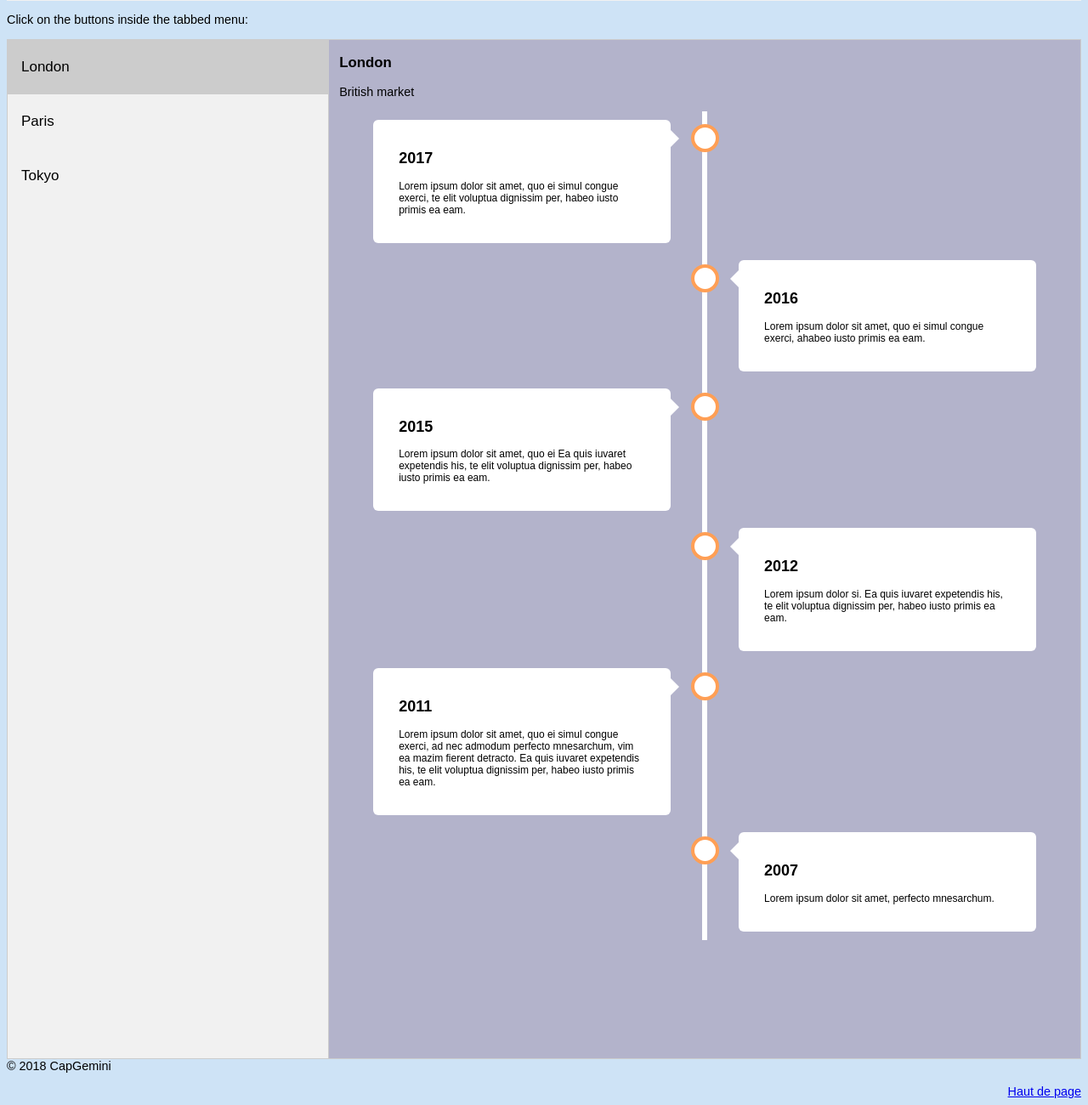
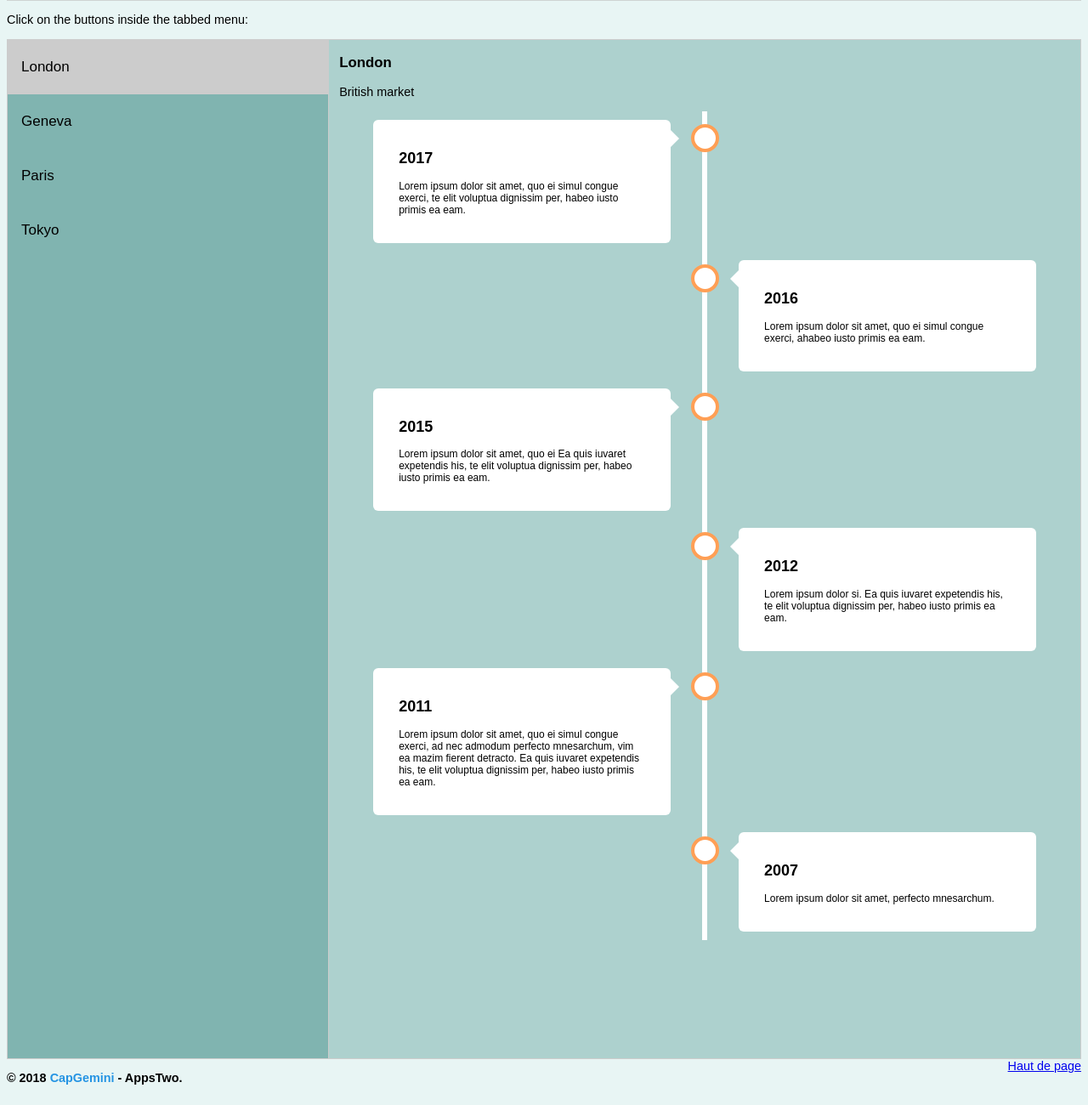
Before and after one commit to llemesre/Tobacco-tracking, a plain HTML site: page index.html in a window 1280 px wide. Shown: the part 96-1396 px from the top of the page at 85% size. Drawn offline with Linux system fonts and the light colour scheme.

Commit message:
Update index.html

```diff
--- a/index.html
+++ b/index.html
@@ -6,7 +6,7 @@
 * {box-sizing: border-box}
 
 body {
-    background-color: #CEE3F6;
+    background-color: #E8F5F4;
     font-family: arial, sans-serif;
     font-size:90%;/* par defaut 100% de la taille paramétrée dans le navigateur */
 }
@@ -19,7 +19,7 @@ text-align:right;
 .tab {
     float: left;
     border: 1px solid #ccc;
-    background-color: #f1f1f1;
+    background-color: #80B4B0;
     width: 30%;
     height: 1200px;
 }
@@ -57,13 +57,13 @@ text-align:right;
     width: 70%;
     border-left: none;
     height: 1200px;
-background-color:#b3b3cb;
+background-color:#ADD1CE;
 }
 
 
 .header {
   overflow: hidden;
-  background-color: #f1f1f1;
+  background-color: #CED3D2;
   padding: 20px 10px;
 }
 
@@ -98,7 +98,7 @@ background-color:#b3b3cb;
 }
 
 .footer {
-background-color:#eaeffa;
+background-color:#F6F8F9;
 height: 50px;
 text-align:left;
 clear:both;
@@ -199,7 +199,10 @@ clear:both;
     font-size: 12px;
 }
 
-
+.copyright {
+    float: left;
+ font-weight:bold;
+}
 
 @media screen and (max-width: 500px) {
   .header a {
@@ -233,6 +236,7 @@ clear:both;
 
 <div class="tab">
   <button class="tablinks" onclick="openCity(event, 'London')" id="defaultOpen">London</button>
+  <button class="tablinks" onclick="openCity(event, 'Geneva')">Geneva</button>
   <button class="tablinks" onclick="openCity(event, 'Paris')">Paris</button>
   <button class="tablinks" onclick="openCity(event, 'Tokyo')">Tokyo</button>
 </div>
@@ -282,18 +286,28 @@ clear:both;
 
 </div>
 
+<div id="Tokyo" class="tabcontent">
+  <h3>Tokyo</h3>
+  <p>Japan market.</p>
+</div>
+
+<div id="Geneva" class="tabcontent">
+  <h3>Geneva</h3>
+  <p>Swiss market.</p>
+</div>
+
 <div id="Paris" class="tabcontent">
   <h3>Paris</h3>
   <p>French market.</p>
 </div>
 
-<div id="Tokyo" class="tabcontent">
-  <h3>Tokyo</h3>
-  <p>Japan market.</p>
-</div>
+
 
 <div id="footer">
- <p>&copy; 2018 CapGemini </p>
+<div class="copyright">
+
+<p>&copy; 2018 <span style="color:#2594E3">CapGemini</span> - AppsTwo.</p>
+</div>
  <div class="haut">
    <a href="#haut">Haut de page</a>
 
```
